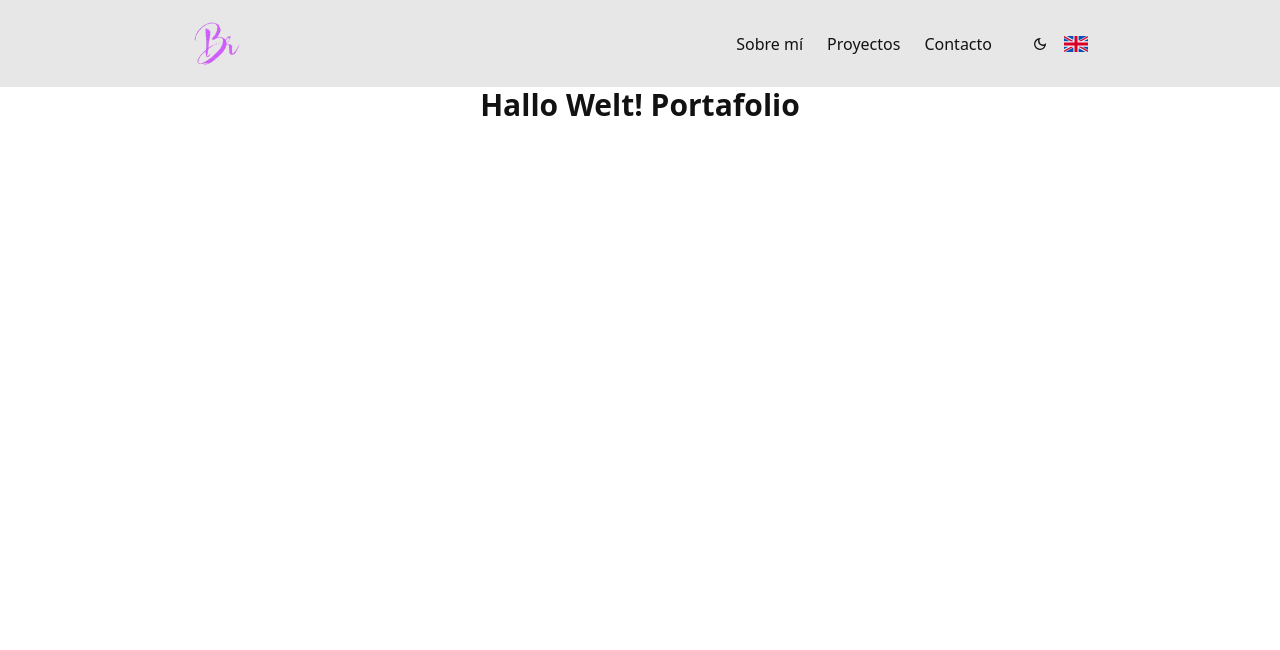
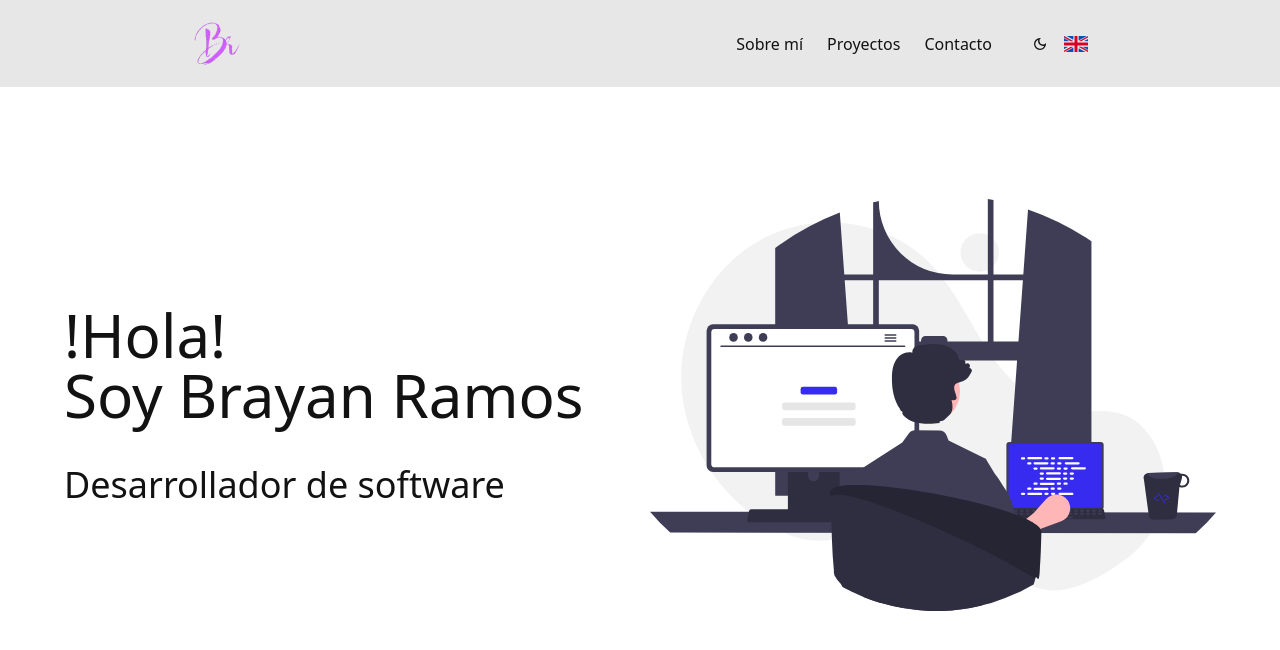
Before and after one commit to brayanramosc/personal-portfolio, a React (Vite) app: page / in a window 1280 px wide. Shown: the top 650 px of the page. Built offline with nearby package versions, Linux system fonts and the light colour scheme.

Commit message:
feat: add hero section

```diff
--- a/src/App.tsx
+++ b/src/App.tsx
@@ -1,16 +1,12 @@
-import { useTranslation } from "react-i18next"
-
-import { Header } from "./components";
+import { Header, Hero } from "./components";
 
 function App() {
-  const { t } = useTranslation();
-
   return (
-    <div className="min-h-screen text-primary-light dark:bg-[#121212] dark:text-primary-dark">
+    <div
+      className="min-h-screen text-primary-light dark:bg-[#121212] dark:text-primary-dark"
+    >
       <Header />
-      <h1 className="text-3xl font-bold text-center dark:text-white">
-        {'Hallo Welt! '}{t('title')}
-      </h1>
+      <Hero />
     </div>
   )
 }
--- /dev/null
+++ b/src/components/Hero.tsx
@@ -0,0 +1,29 @@
+import { useTranslation } from "react-i18next";
+
+import programmingLogo from "../assets/programming.svg";
+
+const Hero = () => {
+    const { t } = useTranslation();
+
+    return (
+        <div className="px-10">
+            <section className="pt-28 max-w-6xl mx-auto grid grid-cols-1 sm:grid-cols-2 gap-20 sm:gap-5">
+                <aside className="flex flex-col justify-center">
+                    <h1 className="text-5xl sm:text-6xl">
+                        {t('heading')}
+                    </h1>
+                    <h1 className="text-5xl sm:text-6xl">
+                        {t('headingName')}
+                    </h1>
+                    <h3 className="text-3xl sm:text-4xl pt-10">
+                        {t('headingSubtitle')}
+                    </h3>
+                </aside>
+
+                <img src={programmingLogo} alt='programming image' />
+            </section>
+        </div>
+    )
+}
+
+export default Hero;
--- a/src/components/index.ts
+++ b/src/components/index.ts
@@ -1 +1,2 @@
+export { default as Hero } from './Hero';
 export { default as Header } from './header/Header';
--- a/src/constants/i18n/en.json
+++ b/src/constants/i18n/en.json
@@ -2,5 +2,8 @@
     "title": "Portfolio",
     "navItem1": "About",
     "navItem2": "Projects",
-    "navItem3": "Contact"
+    "navItem3": "Contact",
+    "heading": "Hello there!",
+    "headingName": "I'm Brayan Ramos",
+    "headingSubtitle": "Software Developer"
 }
--- a/src/constants/i18n/es.json
+++ b/src/constants/i18n/es.json
@@ -2,5 +2,8 @@
     "title": "Portafolio",
     "navItem1": "Sobre mí",
     "navItem2": "Proyectos",
-    "navItem3": "Contacto"
+    "navItem3": "Contacto",
+    "heading": "!Hola!",
+    "headingName": "Soy Brayan Ramos",
+    "headingSubtitle": "Desarrollador de software"
 }
```
Also changed, not shown: src/assets/programming.svg (added).
